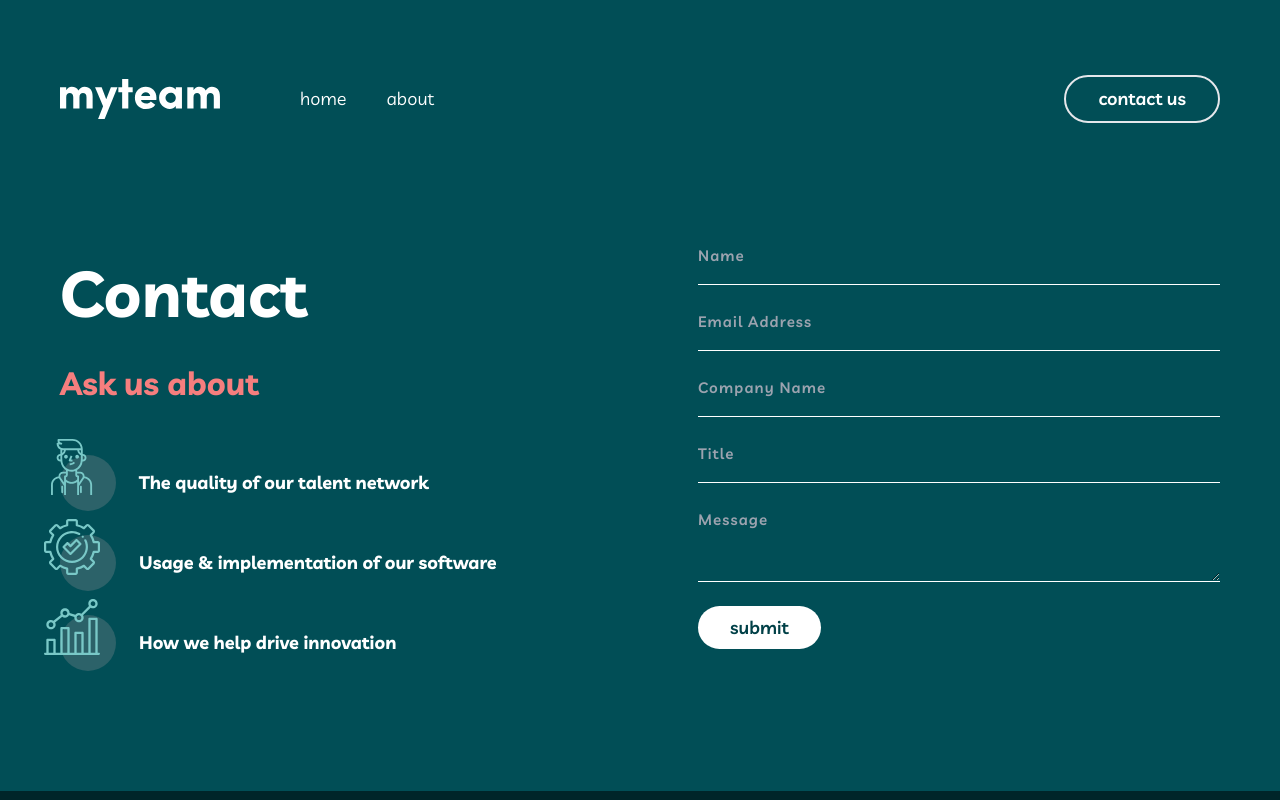
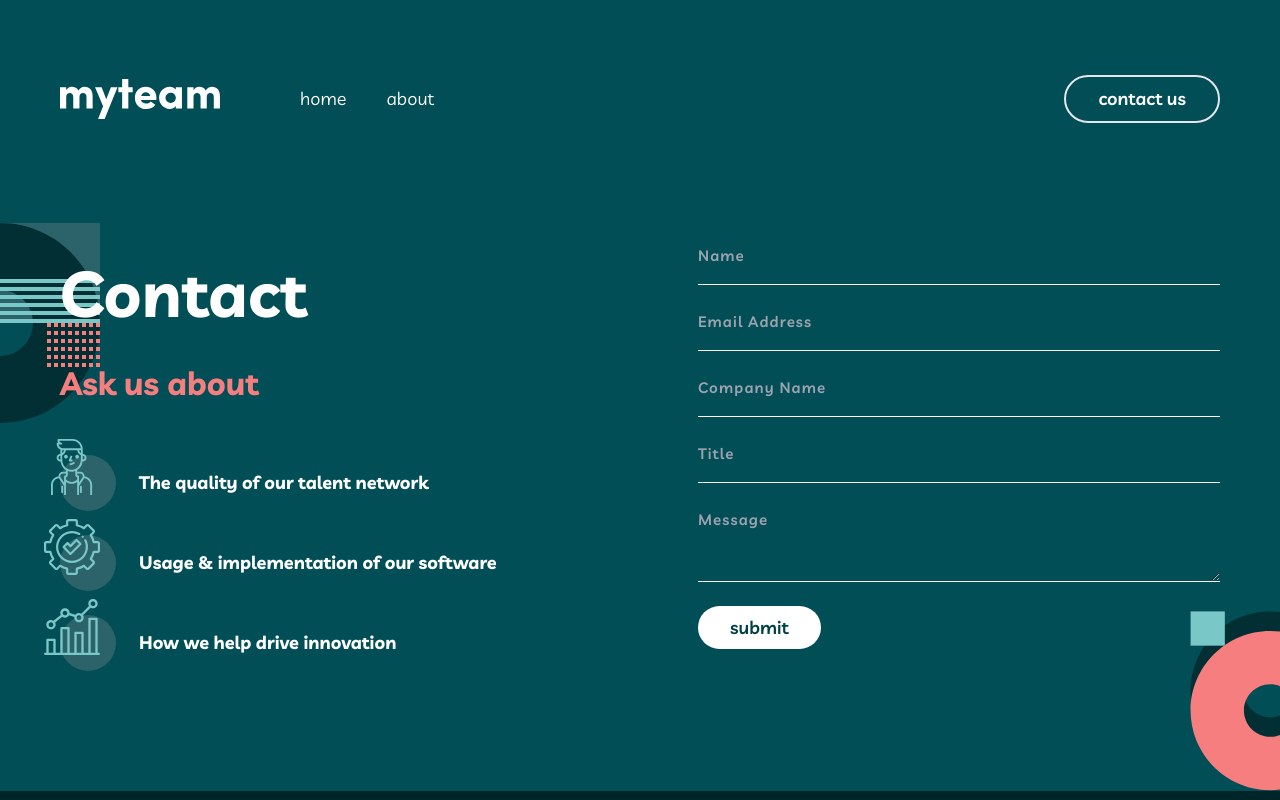
Before and after one commit to bunyodbe/my-team, a React (Vite) app in the folder my-team/: page /contact in a window 1280 px wide. Shown: the top 800 px of the page. Built offline with nearby package versions, Linux system fonts and the light colour scheme.

Commit message:
some imgs added contact page

```diff
--- a/my-team/src/assets/index.js
+++ b/my-team/src/assets/index.js
@@ -34,7 +34,7 @@ import quotes from "./quotes.svg";
 import plus from "./plus.svg";
 import settings from "./settings.svg";
 import twitter from "./twitter.svg";
-
+import contactShape_1 from "./contactShape_1.svg";
 export {
   logo,
   menu,
@@ -72,4 +72,5 @@ export {
   quotes,
   settings,
   twitter,
+  contactShape_1,
 };
--- a/my-team/src/components/ContactContent.jsx
+++ b/my-team/src/components/ContactContent.jsx
@@ -1,6 +1,6 @@
 import { contactContent } from "../constants";
 const ContactContent = () => (
-  <div className="md:w-[45%] w-full flex flex-col md:items-start items-center">
+  <div className="md:w-[45%] w-full flex flex-col md:items-start items-center relative z-[5]">
     <h1 className="font-livvic font-bold md:text-start text-center  sm:text-[64px] text-[40px] sm:leading-[64px] md:leading-[100px] leading-[40px] text-white">
       Contact
     </h1>
--- a/my-team/src/components/ContactForm.jsx
+++ b/my-team/src/components/ContactForm.jsx
@@ -2,12 +2,6 @@ import { useState } from "react";
 import styles from "../styles";
 import Button from "./Button";
 const ContactForm = () => {
-  //   const [name, setName] = useState("");
-  //   const [email, setEmail] = useState("");
-  //   const [company, setCompany] = useState("");
-  //   const [title, setTitle] = useState("");
-  //   const [message, setMessage] = useState("");
-
   const [state, setState] = useState({
     name: "",
     email: "",
@@ -34,7 +28,7 @@ const ContactForm = () => {
   return (
     <form
       onSubmit={(e) => onSubmit(e)}
-      className="flex flex-col md:w-[45%] ss:w-[540px] w-full gap-[24px] "
+      className="flex flex-col md:w-[45%] ss:w-[540px] w-full gap-[24px] z-[5]"
     >
       <input
         type="text"
--- a/my-team/src/pages/Contact.jsx
+++ b/my-team/src/pages/Contact.jsx
@@ -1,5 +1,6 @@
 import { ContactContent, ContactForm } from "../components";
 import styles from "../styles";
+import { contactShape_1, aboutShape_2 } from "../assets";
 const Contact = () => (
   <div
     className={`${styles.paddingX} ${styles.flexCenter} bg-midnightGreen relative z-[10]`}
@@ -12,11 +13,16 @@ const Contact = () => (
         <ContactForm />
       </div>
     </div>
-    {/* <img
-      src={homeShape_1}
+    <img
+      src={aboutShape_2}
       alt="shape"
-      className="sm:block hidden absolute left-0 bottom-[45%]  z-0 w-[100px] h-[200px]"
-    /> */}
+      className="absolute left-0 sm:top-[100px] top-[50px] z-0 w-[100px] sm:h-[200px] h-[100px]"
+    />
+    <img
+      src={contactShape_1}
+      alt="shape"
+      className=" absolute right-0 bottom-0  z-0 w-[100px] sm:h-[180px] h-[100px]"
+    />
   </div>
 );
 
```
